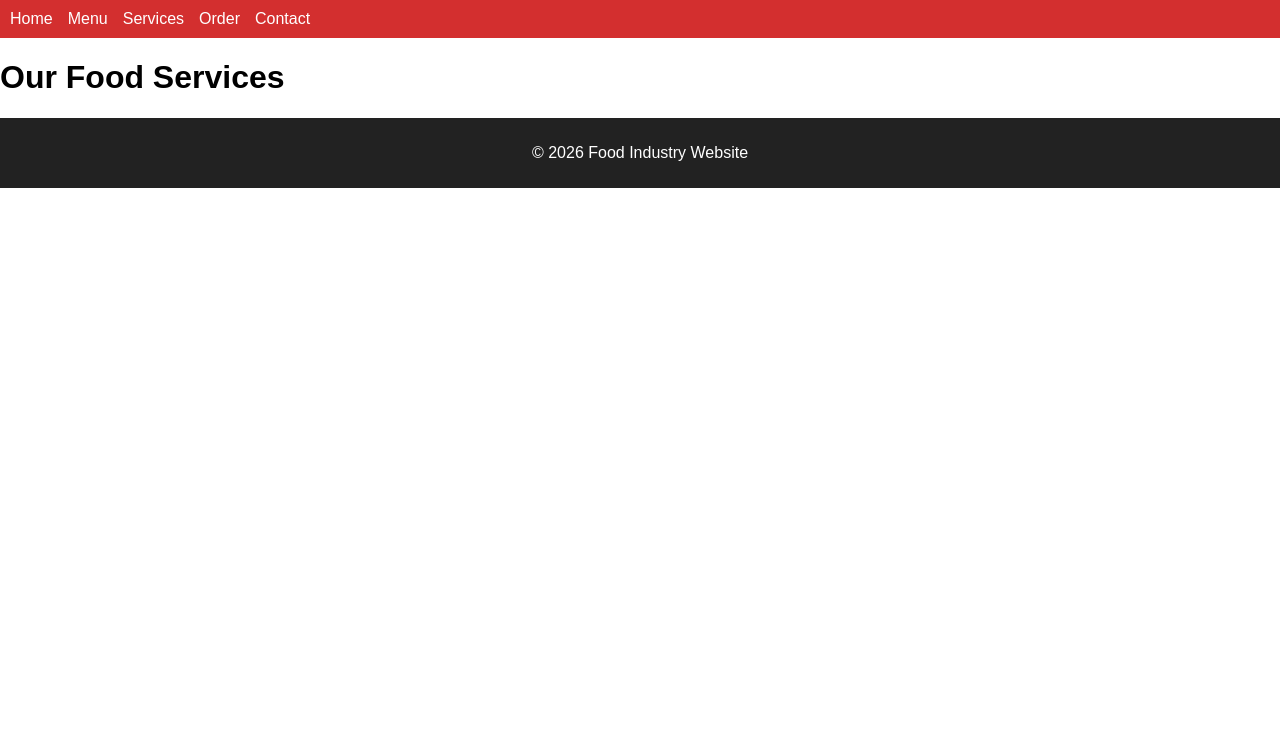
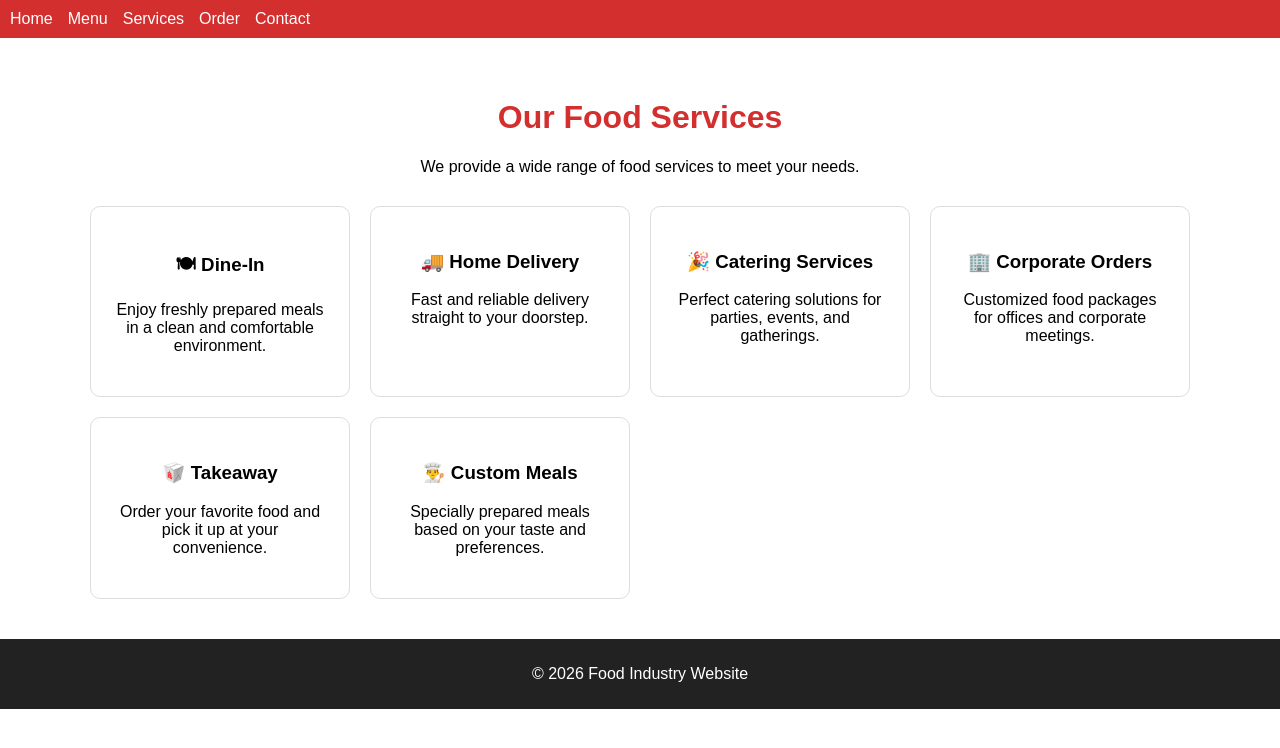
Before and after one commit to vikasrajput0112/food-react-website, a React (Create React App) app: page /services in a window 1280 px wide. Shown: the top 748 px of the page. Built offline with nearby package versions, Linux system fonts and the light colour scheme.

Commit message:
Update Services.jsx

```diff
--- a/src/pages/Services.jsx
+++ b/src/pages/Services.jsx
@@ -1,3 +1,82 @@
 export default function Services() {
-  return <h1>Our Food Services</h1>;
+  return (
+    <div style={styles.container}>
+      <h1 style={styles.heading}>Our Food Services</h1>
+      <p style={styles.subText}>
+        We provide a wide range of food services to meet your needs.
+      </p>
+
+      <div style={styles.servicesGrid}>
+        <div style={styles.card}>
+          <h3>🍽 Dine-In</h3>
+          <p>
+            Enjoy freshly prepared meals in a clean and comfortable environment.
+          </p>
+        </div>
+
+        <div style={styles.card}>
+          <h3>🚚 Home Delivery</h3>
+          <p>
+            Fast and reliable delivery straight to your doorstep.
+          </p>
+        </div>
+
+        <div style={styles.card}>
+          <h3>🎉 Catering Services</h3>
+          <p>
+            Perfect catering solutions for parties, events, and gatherings.
+          </p>
+        </div>
+
+        <div style={styles.card}>
+          <h3>🏢 Corporate Orders</h3>
+          <p>
+            Customized food packages for offices and corporate meetings.
+          </p>
+        </div>
+
+        <div style={styles.card}>
+          <h3>🥡 Takeaway</h3>
+          <p>
+            Order your favorite food and pick it up at your convenience.
+          </p>
+        </div>
+
+        <div style={styles.card}>
+          <h3>👨‍🍳 Custom Meals</h3>
+          <p>
+            Specially prepared meals based on your taste and preferences.
+          </p>
+        </div>
+      </div>
+    </div>
+  );
 }
+
+const styles = {
+  container: {
+    padding: "40px",
+    maxWidth: "1100px",
+    margin: "auto"
+  },
+  heading: {
+    textAlign: "center",
+    color: "#d32f2f"
+  },
+  subText: {
+    textAlign: "center",
+    marginBottom: "30px"
+  },
+  servicesGrid: {
+    display: "grid",
+    gridTemplateColumns: "repeat(auto-fit, minmax(250px, 1fr))",
+    gap: "20px"
+  },
+  card: {
+    padding: "25px",
+    border: "1px solid #ddd",
+    borderRadius: "10px",
+    background: "#fff",
+    textAlign: "center"
+  }
+};
```
